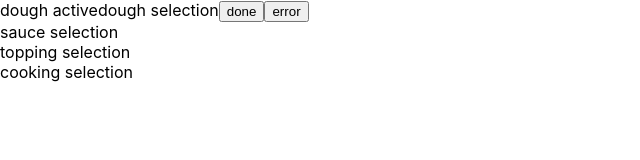
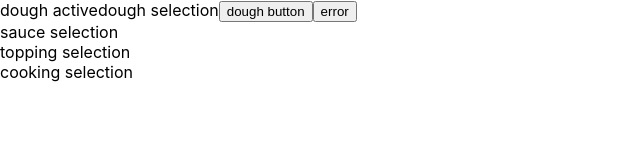
Before and after one commit to richpjames/pizza-factory, a React (Vite) app: page / in a window 1280 px wide. Shown: the top 160 px of the page, without its empty margins (0-640 px from the left). Built offline with nearby package versions, Linux system fonts and the light colour scheme.

Commit message:
rename done to dough button in dough component

```diff
--- a/src/components/Dough.tsx
+++ b/src/components/Dough.tsx
@@ -11,7 +11,7 @@ export const Dough: React.FC<DoughProps> = ({ active, onDone, onError }) => {
     <div data-state={active}>
       {active && "dough active"}
       dough selection
-      <button onClick={onDone}>done</button>
+      <button onClick={onDone}>dough button</button>
       <button onClick={onError}>error</button>
     </div>
   );
```
Also changed, not shown: 1 other file (tests, documents, lock files or other folders).
